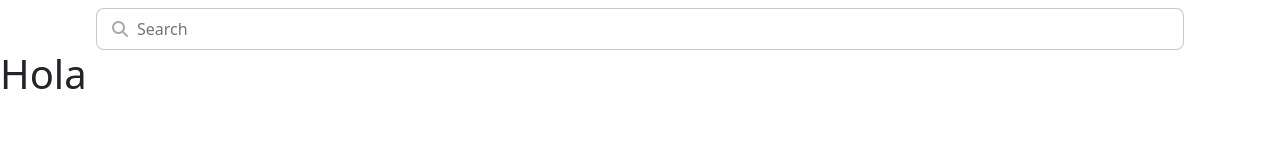
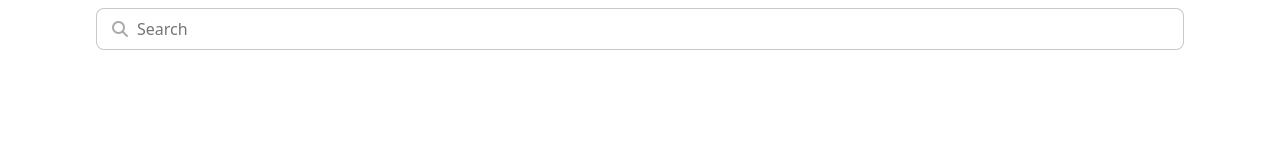
Before and after one commit to DanielaHernande/WorkShop-VueJs-one, a Vue app: page / in a window 1280 px wide. Shown: the top 160 px of the page. Built offline with nearby package versions, Linux system fonts and the light colour scheme.

Commit message:
Fix: Update SearchBar

```diff
--- a/src/components/SearchBarr.vue
+++ b/src/components/SearchBarr.vue
@@ -49,10 +49,10 @@ const onSearch = () => {
 
   .search-icon {
     position: absolute;
-    left: 7rem; // Ajusta la posición del ícono
+    left: 7rem;
     font-size: 1rem;
     color: #aaa;
-    pointer-events: none; // Asegura que el ícono no interfiera con el input
+    pointer-events: none;
   }
 }
 </style>
--- a/src/views/Perfile.vue
+++ b/src/views/Perfile.vue
@@ -5,7 +5,6 @@ import SearchBarr from '@/components/SearchBarr.vue';
 <template>
 
     <SearchBarr />
-    <h1>Hola</h1>
 </template>
 
 <style></style>
```
